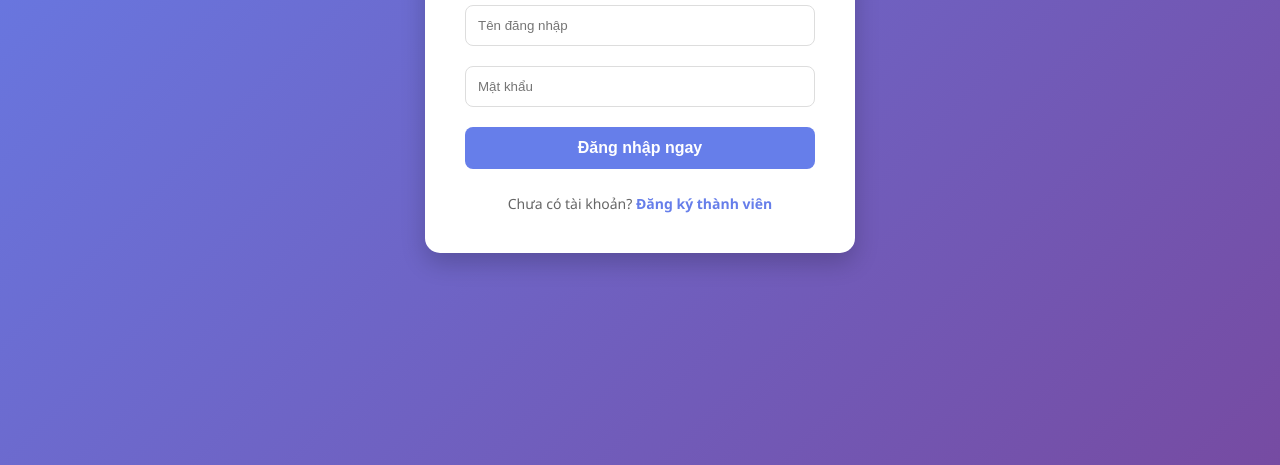
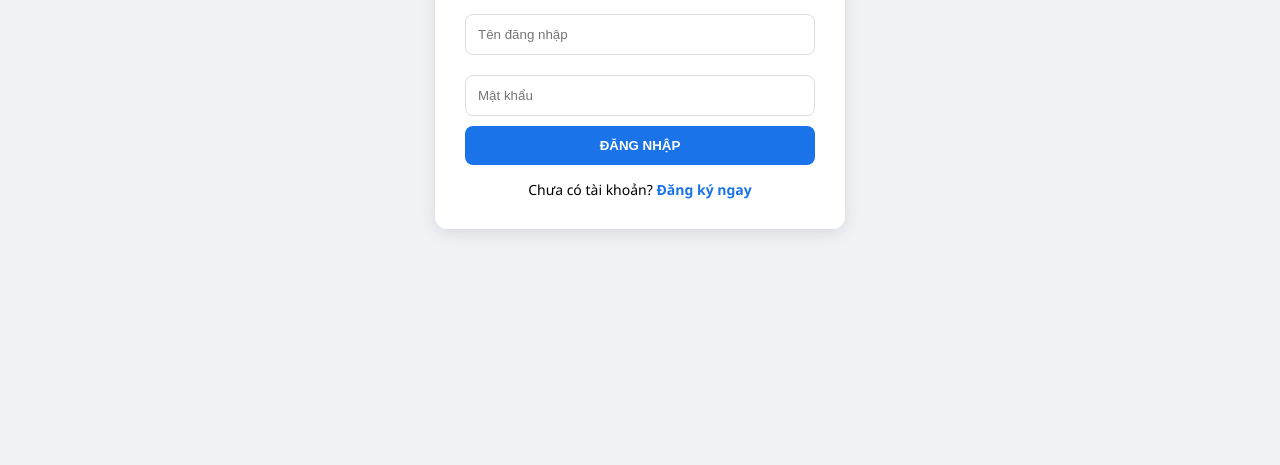
Before and after one commit to thezhongli12/tienganh8-app1, a website: page views/login.html in a window 1280 px wide. Shown: the part 335-800 px from the top of the page. Drawn offline with Linux system fonts and the light colour scheme.

Commit message:
Update login.html

```diff
--- a/views/login.html
+++ b/views/login.html
@@ -3,85 +3,65 @@
 <head>
     <meta charset="UTF-8">
     <meta name="viewport" content="width=device-width, initial-scale=1.0">
-    <title>Đăng nhập - Tiếng Anh 8</title>
+    <title>Đăng Nhập - Tiếng Anh 8</title>
     <style>
-        body {
-            font-family: 'Segoe UI', Tahoma, Geneva, Verdana, sans-serif;
-            background: linear-gradient(135deg, #667eea 0%, #764ba2 100%);
-            display: flex;
-            justify-content: center;
-            align-items: center;
-            height: 100vh;
-            margin: 0;
-        }
-        .login-card {
-            background: white;
-            padding: 40px;
-            border-radius: 15px;
-            box-shadow: 0 10px 25px rgba(0,0,0,0.2);
-            width: 100%;
-            max-width: 350px;
-            text-align: center;
-        }
-        h2 { color: #333; margin-bottom: 25px; font-size: 24px; }
-        input {
-            width: 100%;
-            padding: 12px;
-            margin: 10px 0;
-            border: 1px solid #ddd;
-            border-radius: 8px;
-            box-sizing: border-box;
-            outline: none;
-            transition: 0.3s;
-        }
-        input:focus {
-            border-color: #667eea;
-            box-shadow: 0 0 8px rgba(102, 126, 234, 0.3);
-        }
-        button {
-            width: 100%;
-            padding: 12px;
-            background: #667eea;
-            color: white;
-            border: none;
-            border-radius: 8px;
-            cursor: pointer;
-            font-size: 16px;
-            font-weight: bold;
-            transition: 0.3s;
-            margin-top: 10px;
-        }
-        button:hover {
-            background: #5a67d8;
-            transform: translateY(-2px);
-        }
-        .footer-links {
-            margin-top: 25px;
-            font-size: 14px;
-            color: #666;
-        }
-        .footer-links a {
-            color: #667eea;
-            text-decoration: none;
-            font-weight: bold;
-        }
-        .footer-links a:hover {
-            text-decoration: underline;
-        }
+        body { font-family: 'Segoe UI', sans-serif; background: #f0f2f5; display: flex; justify-content: center; align-items: center; height: 100vh; margin: 0; }
+        .login-card { background: white; padding: 30px; border-radius: 12px; box-shadow: 0 4px 15px rgba(0,0,0,0.1); width: 350px; text-align: center; }
+        input { width: 100%; padding: 12px; margin: 10px 0; border: 1px solid #ddd; border-radius: 8px; box-sizing: border-box; }
+        button { width: 100%; padding: 12px; background: #1a73e8; color: white; border: none; border-radius: 8px; cursor: pointer; width: 100%; font-weight: bold; }
+        .switch { margin-top: 15px; font-size: 14px; }
+        .switch a { color: #1a73e8; text-decoration: none; font-weight: bold; }
     </style>
 </head>
 <body>
     <div class="login-card">
-        <h2>ENGLISH 8</h2>
-        <form action="/login" method="POST">
-            <input type="text" name="username" placeholder="Tên đăng nhập" required>
-            <input type="password" name="password" placeholder="Mật khẩu" required>
-            <button type="submit">Đăng nhập ngay</button>
-        </form>
+        <h2>ĐĂNG NHẬP</h2>
+        <input type="text" id="user" placeholder="Tên đăng nhập">
+        <input type="password" id="pass" placeholder="Mật khẩu">
+        <button onclick="handleLogin()">ĐĂNG NHẬP</button>
+        <div class="switch">Chưa có tài khoản? <a href="./register.html">Đăng ký ngay</a></div>
+    </div>
 
-        <div class="footer-links">
-            Chưa có tài khoản? <a href="/register">Đăng ký thành viên</a>
-        </div>
-    </div>
+    <script>
+        function handleLogin() {
+            const u = document.getElementById('user').value.trim();
+            const p = document.getElementById('pass').value.trim();
+
+            if(!u || !p) return alert("Vui lòng nhập đủ thông tin!");
+
+            // 1. Kiểm tra Admin (Mật khẩu: 080212)
+            if(u === 'admin' && p === '080212') {
+                localStorage.setItem('currentUser', 'Admin');
+                window.location.href = './index.html';
+                return;
+            }
+
+            // 2. Lấy dữ liệu tài khoản
+            const rawData = localStorage.getItem(u);
+            if(!rawData) return alert("Tài khoản này không tồn tại!");
+
+            try {
+                const userData = JSON.parse(rawData);
+                // Kiểm tra nếu userData là object (mới) hoặc chỉ là chuỗi pass (cũ)
+                const storedPass = (typeof userData === 'object') ? userData.password : userData;
+
+                if(storedPass === p) {
+                    localStorage.setItem('currentUser', u);
+                    alert("Đăng nhập thành công!");
+                    window.location.href = './index.html';
+                } else {
+                    alert("Sai mật khẩu!");
+                }
+            } catch (e) {
+                // Nếu dữ liệu cũ không phải JSON, thử so sánh trực tiếp
+                if(rawData === p) {
+                    localStorage.setItem('currentUser', u);
+                    window.location.href = './index.html';
+                } else {
+                    alert("Lỗi dữ liệu tài khoản hoặc sai mật khẩu!");
+                }
+            }
+        }
+    </script>
 </body>
 </html>
```
